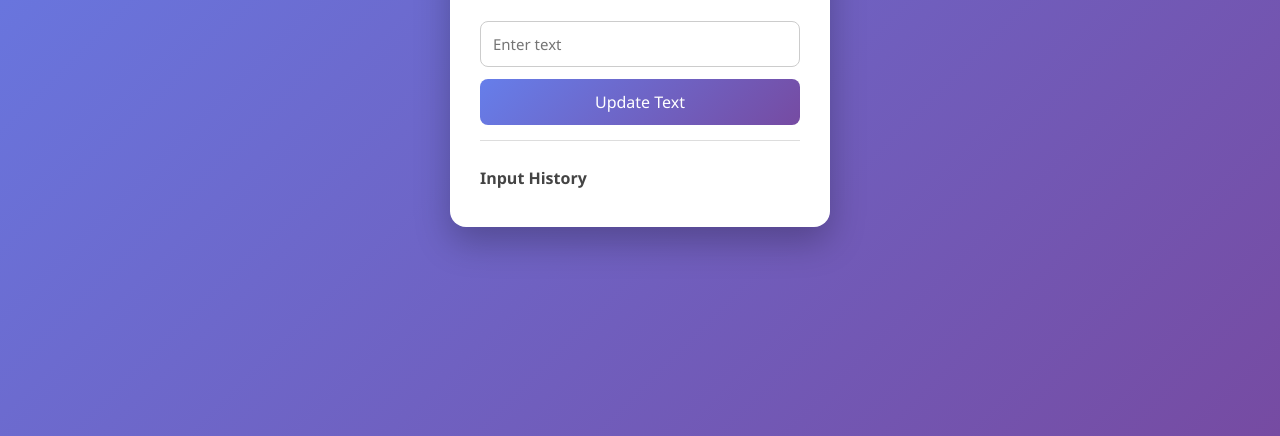
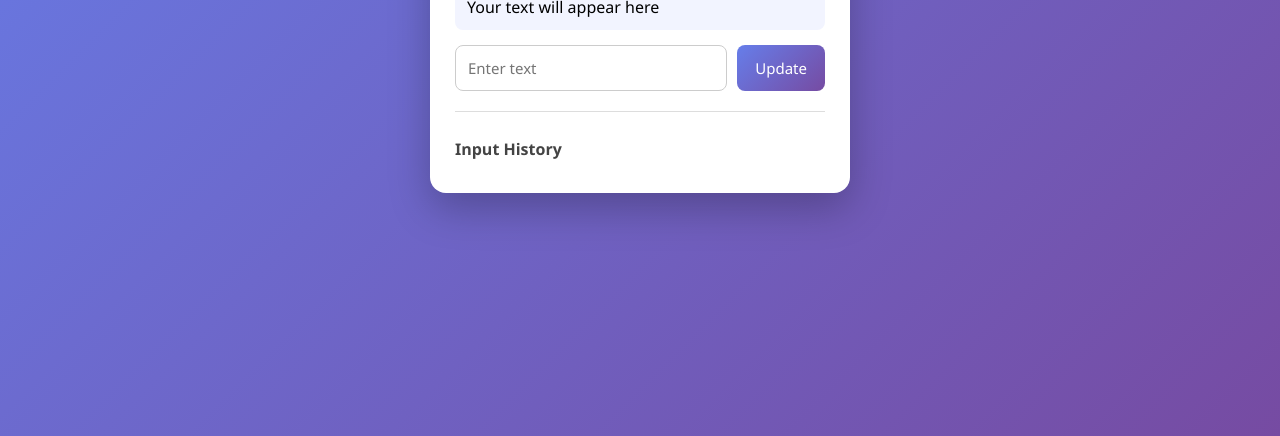
Before and after one commit to arpi529/DOM-manipulation, a plain HTML site: page index.html in a window 1280 px wide. Shown: the part 364-800 px from the top of the page. Drawn offline with Linux system fonts and the light colour scheme.

Commit message:
Update index.html

```diff
--- a/index.html
+++ b/index.html
@@ -3,51 +3,54 @@
 <head>
 <meta charset="UTF-8">
 <meta name="viewport" content="width=device-width, initial-scale=1.0">
-    <title>DOM Text Updater with History</title>
+<title>DOM Text Updater</title>
 
 <style>
 * {
     box-sizing: border-box;
-            font-family: "Segoe UI", Tahoma, Geneva, Verdana, sans-serif;
+    font-family: "Segoe UI", sans-serif;
 }
 
 body {
+    margin: 0;
     height: 100vh;
-            margin: 0;
-            background: linear-gradient(135deg, #667eea, #764ba2);
     display: flex;
     justify-content: center;
     align-items: center;
+    background: linear-gradient(135deg, #667eea, #764ba2);
 }
 
 main {
-            background: #ffffff;
-            padding: 30px;
-            width: 380px;
+    width: 420px;
+    background: #fff;
+    padding: 25px;
     border-radius: 16px;
-            box-shadow: 0 15px 35px rgba(0,0,0,0.25);
-            text-align: center;
-            animation: fadeIn 0.8s ease;
+    box-shadow: 0 15px 40px rgba(0,0,0,0.25);
 }
 
 h1 {
-            margin-bottom: 10px;
+    text-align: center;
+    margin-bottom: 15px;
     color: #333;
 }
 
 #outputText {
-            margin: 12px 0;
+    background: #f2f4ff;
     padding: 12px;
-            background: #f2f4ff;
     border-radius: 8px;
-            min-height: 40px;
+    min-height: 45px;
     font-weight: 500;
+    margin-bottom: 15px;
+}
+
+.form-row {
+    display: flex;
+    gap: 10px;
 }
 
 input {
-            width: 100%;
+    flex: 1;
     padding: 12px;
-            margin: 12px 0;
     border-radius: 8px;
     border: 1px solid #ccc;
     font-size: 15px;
@@ -59,33 +62,34 @@
 }
 
 button {
-            width: 100%;
-            padding: 12px;
-            font-size: 16px;
+    padding: 12px 18px;
+    border-radius: 8px;
     border: none;
-            border-radius: 8px;
     background: linear-gradient(135deg, #667eea, #764ba2);
     color: white;
     cursor: pointer;
-            margin-bottom: 15px;
+    font-size: 15px;
 }
 
 button:hover {
-            opacity: 0.95;
+    opacity: 0.9;
 }
 
 .history {
-            text-align: left;
-            max-height: 150px;
-            overflow-y: auto;
+    margin-top: 20px;
+    border-top: 1px solid #ddd;
     padding-top: 10px;
-            border-top: 1px solid #ddd;
 }
 
 .history h3 {
     margin-bottom: 8px;
     font-size: 16px;
     color: #444;
+}
+
+.history-list {
+    max-height: 150px;
+    overflow-y: auto;
 }
 
 .history-item {
@@ -95,28 +99,26 @@
     margin-bottom: 6px;
     font-size: 14px;
 }
-
-        @keyframes fadeIn {
-            from { opacity: 0; transform: translateY(15px); }
-            to { opacity: 1; transform: translateY(0); }
-        }
 </style>
 </head>
-<body><main>
+
+<body>
+
+<main>
     <h1>DOM Text Updater</h1>
 
     <p id="outputText">Your text will appear here</p>
 
+    <div class="form-row">
         <input type="text" id="userInput" placeholder="Enter text">
-
-    <button id="updateBtn">Update Text</button>
+        <button id="updateBtn">Update</button>
+    </div>
 
     <div class="history">
         <h3>Input History</h3>
-        <div id="historyList"></div>
-    </div></main>
-
-
+        <div class="history-list" id="historyList"></div>
+    </div>
+</main>
 
 <script>
 const input = document.getElementById("userInput");
@@ -126,26 +128,24 @@
 
 function submitText() {
     const text = input.value.trim();
-        if (text === "") return;
+    if (!text) return;
 
     output.textContent = text;
 
-        const historyItem = document.createElement("div");
-        historyItem.className = "history-item";
-        historyItem.textContent = text;
+    const item = document.createElement("div");
+    item.className = "history-item";
+    item.textContent = text;
+    historyList.prepend(item);
 
-        historyList.prepend(historyItem);
     input.value = "";
 }
 
 button.addEventListener("click", submitText);
-    input.addEventListener("keydown", function (event) {
-        if (event.key === "Enter") {
-            submitText();
-        }
+
+input.addEventListener("keydown", (e) => {
+    if (e.key === "Enter") submitText();
 });
 </script>
 
-
 </body>
 </html>
```
Lines whose indentation alone changed are shown as unchanged.
